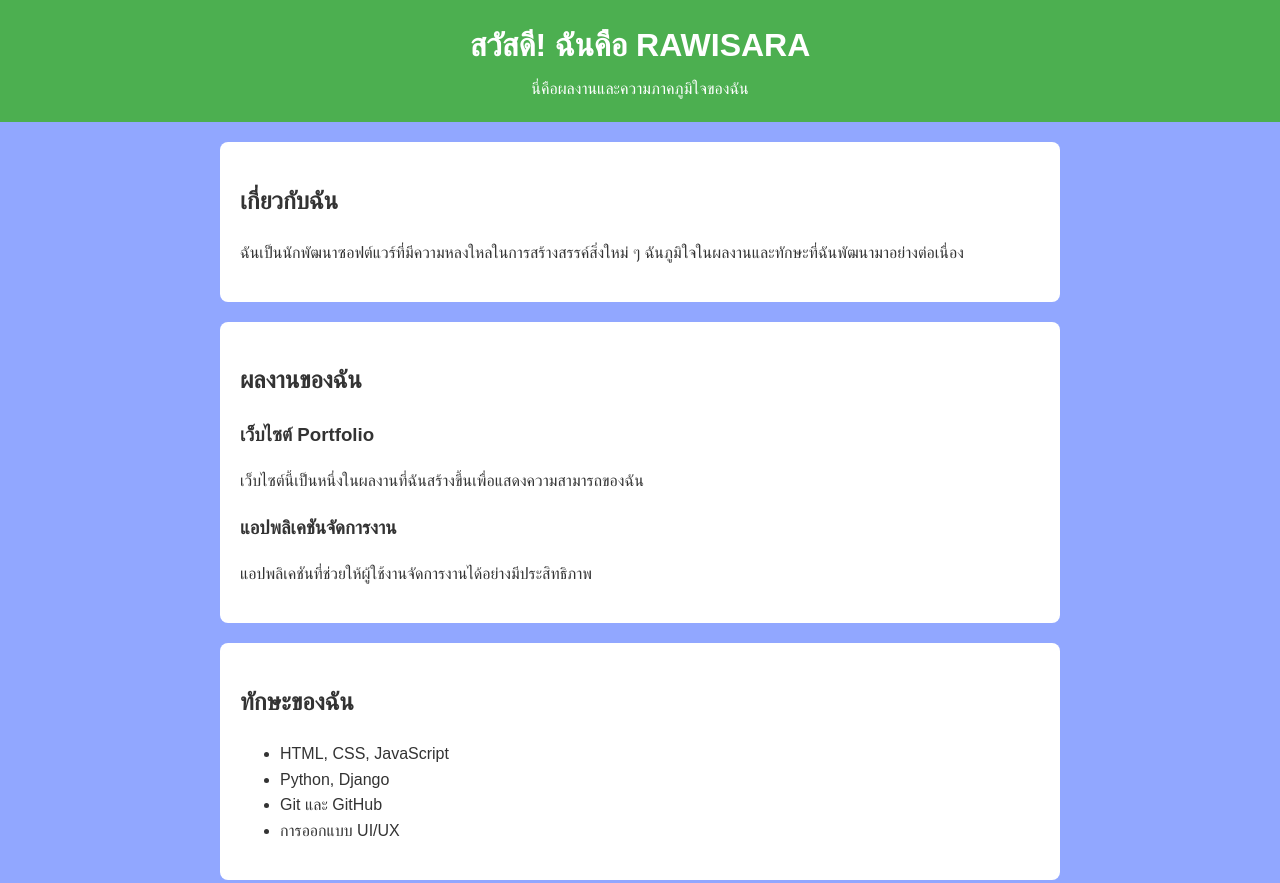
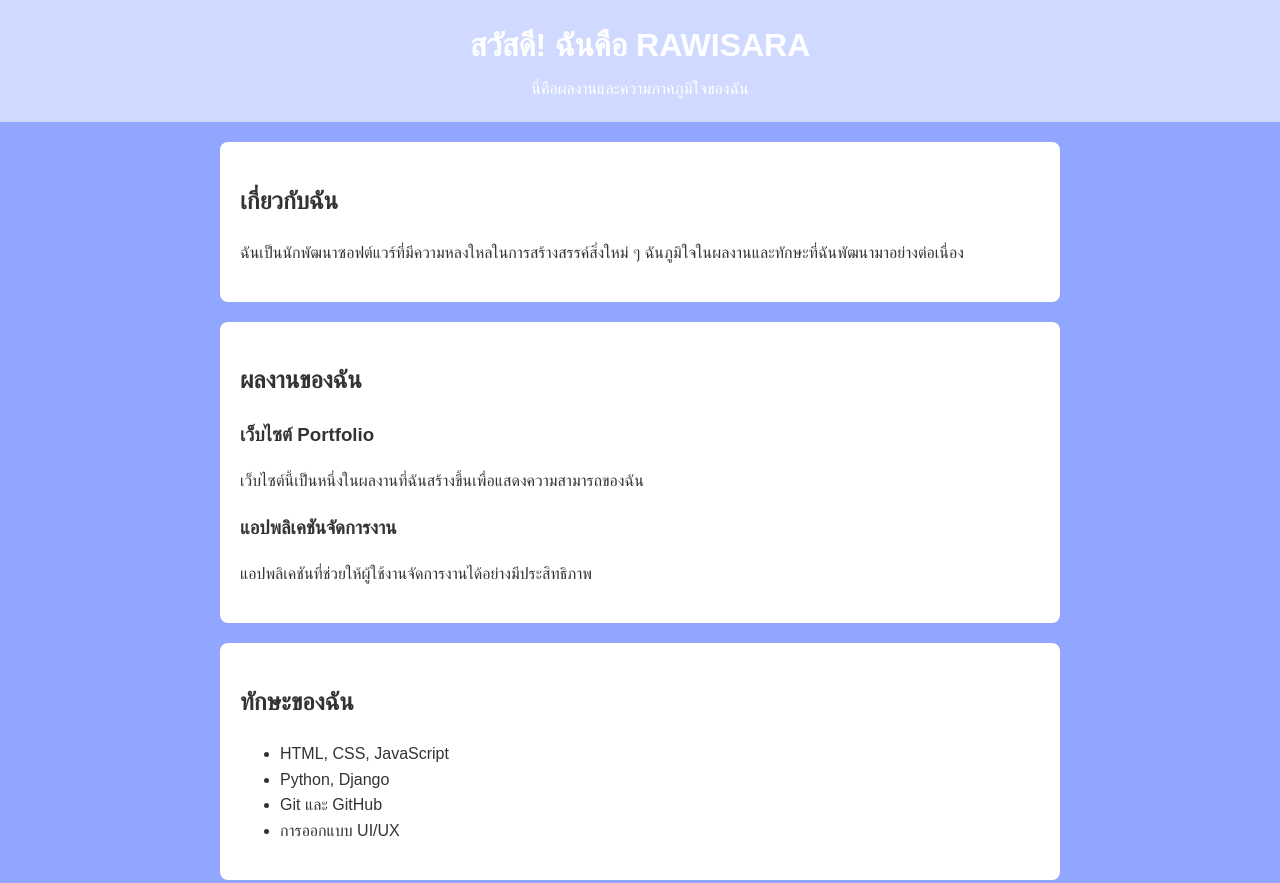
Before and after one commit to rawisssss/rawisssss.github.io, a plain HTML site: page index.html in a window 1280 px wide. Shown: the top 883 px of the page. Drawn offline with Linux system fonts and the light colour scheme.

Commit message:
Update style.css

```diff
--- a/style.css
+++ b/style.css
@@ -8,7 +8,7 @@ body {
 }
 
 header {
-    background: #4CAF50;
+    background: #d0d9ff;
     color: white;
     padding: 20px 0;
     text-align: center;
```
